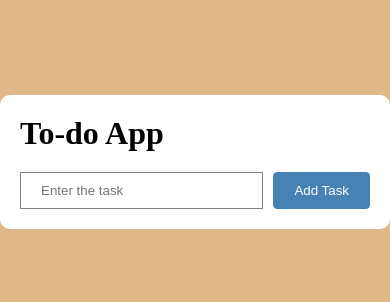
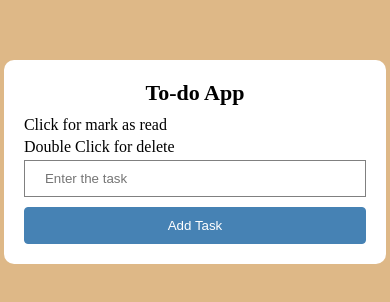
Before and after one commit to thesoorya/To-Do-List-JavaScript, a plain HTML site: page index.html in a window 390 px wide. Shown: the part 260-562 px from the top of the page. Drawn offline with Linux system fonts and the light colour scheme.

Commit message:
Modified CSS

```diff
--- a/index.html
+++ b/index.html
@@ -10,6 +10,8 @@
   <body>
     <div id="todo">
         <h1>To-do App</h1>
+        <p>Click for mark as read</p>
+        <p>Double Click for delete</p>
         <div class="row">
             <input type="text" class="input" placeholder="Enter the task">
             <button class="addBtn">Add Task</button>
--- a/style.css
+++ b/style.css
@@ -18,30 +18,36 @@ body {
   background-color: white;
 }
 h1 {
-  margin-bottom: 20px;
+  margin-bottom: 10px;
+}
+p{
+  margin-bottom: 4px;
 }
 .row {
   display: flex;
+  flex-wrap: wrap;
 }
 .input {
-  flex: 1;
+  width: 100%;
   padding: 10px 20px;
   border: 1px solid gray;
 }
 .addBtn {
   cursor: pointer;
+  width: 100%;
+  margin: 10px 0 0 0;
   background-color: steelblue;
   color: white;
   border: 1px solid steelblue;
   border-radius: 4px;
   padding: 10px 20px;
-  margin-left: 10px;
   transition: all 0.2s;
 }
 .addBtn:hover {
   background-color: rgb(12, 56, 92);
 }
 .list {
+  cursor: pointer;
   list-style: none;
   flex: 1;
   padding: 10px 20px;
@@ -52,3 +58,16 @@ h1 {
 .toggleList {
   background-color: rgb(1, 207, 1);
 }
+
+@media (max-width: 768px){
+  #todo{
+    width: 98%;
+  }
+  h1 {
+    text-align: center;
+    font-size: 22px;
+  }
+  .list{
+    word-wrap: break-word;
+  }
+}
```
